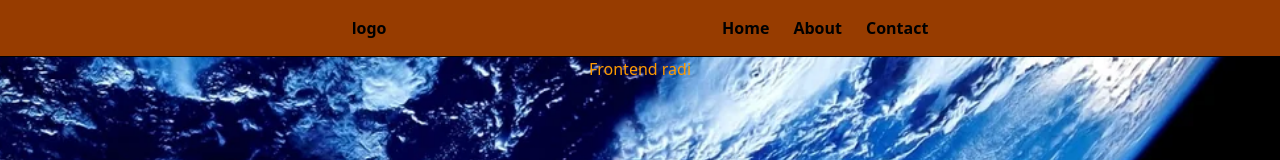
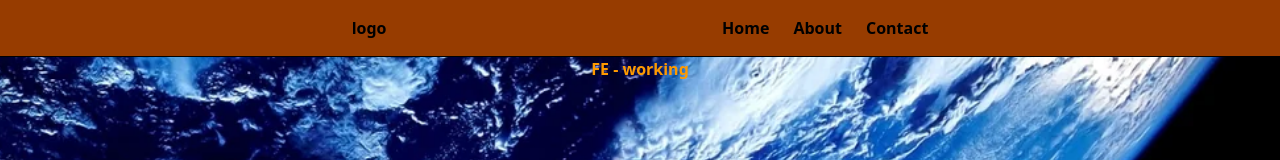
Before and after one commit to tohi1986/template, a React (Vite) app in the folder client/: page / in a window 1280 px wide. Shown: the top 160 px of the page. Built offline with nearby package versions, Linux system fonts and the light colour scheme; no server answers.

Commit message:
template

```diff
--- a/client/src/pages/Home.tsx
+++ b/client/src/pages/Home.tsx
@@ -10,8 +10,8 @@ export default function Home() {
   }, []);
 
   return (
-    <div className="flex flex-col items-center justify-center">
-      <h1 className="text-amber-500">Frontend radi</h1>
+    <div className="font-semibold flex flex-col items-center justify-center">
+      <h1 className="text-amber-500">FE - working</h1>
       <p className="text-amber-500">{msg}</p>
     </div>
   );
```
